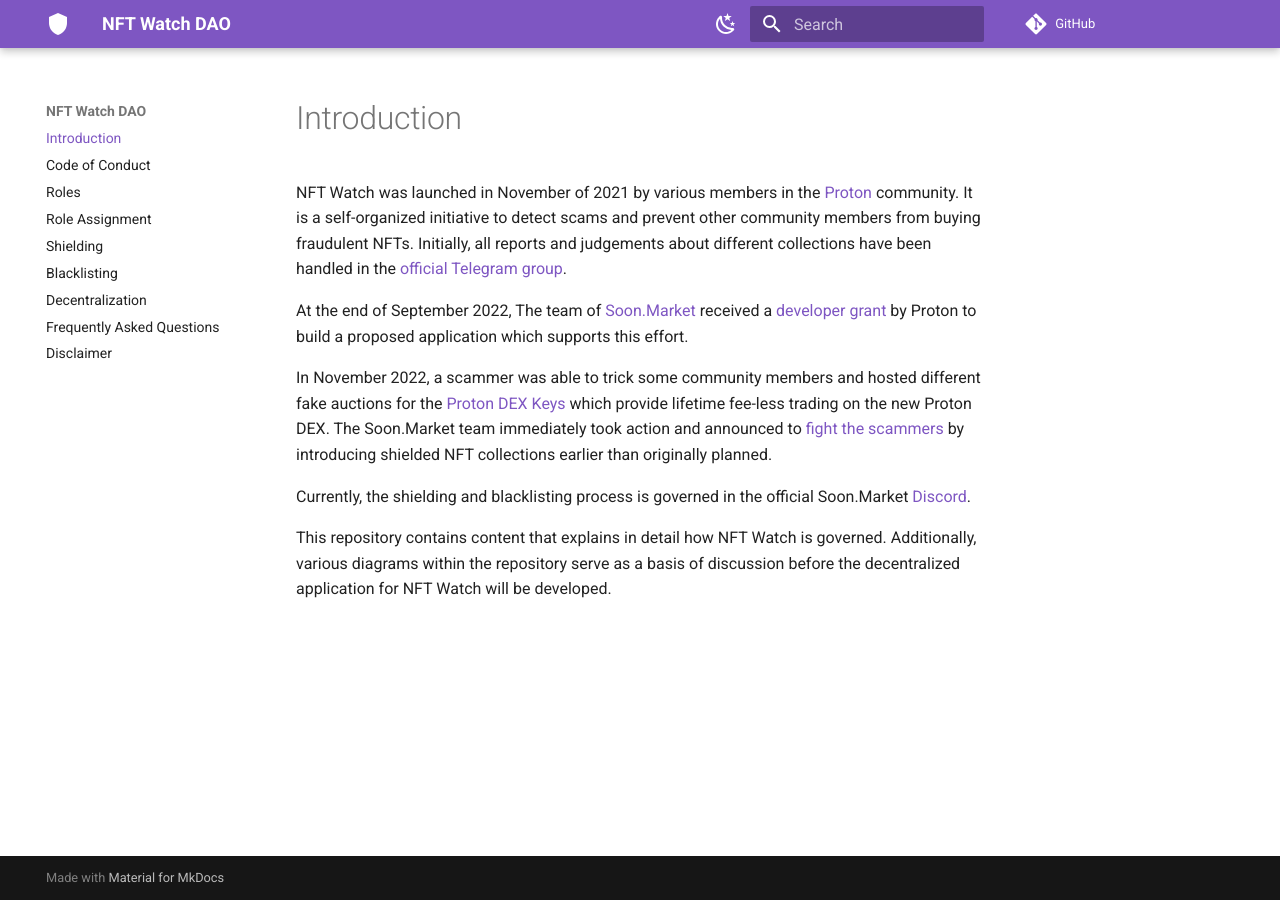
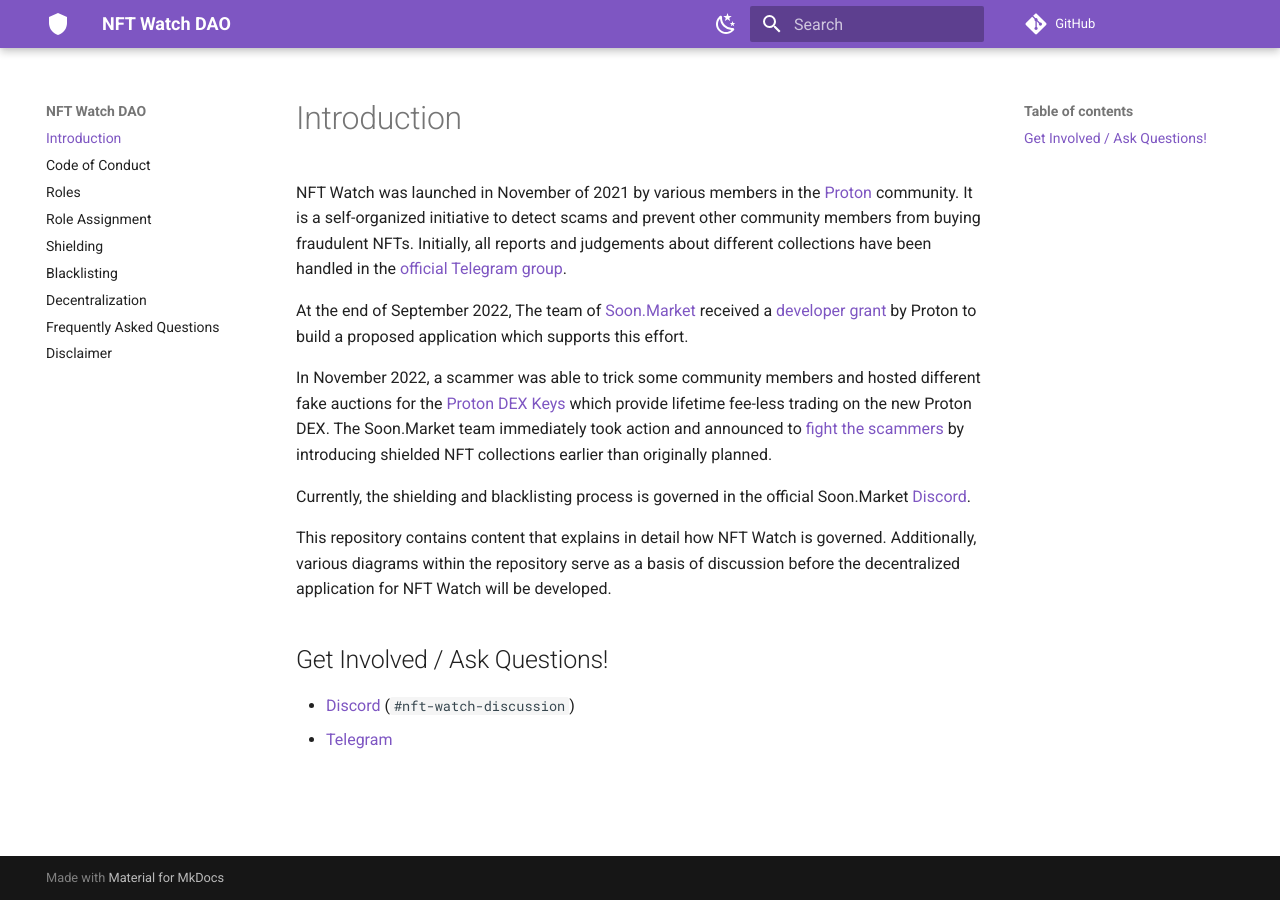
Before and after one commit to kryptokrauts/nft-watch-dao, an MkDocs documentation site: the page built from docs/index.md, in a window 1280 px wide. Built offline with MkDocs 1.6.1 and Material for MkDocs 9.7.7, drawn with Linux system fonts in a browser that asks for light colours; comment, search, counter and statistics services are not loaded.

Commit message:
add links to get involved and join the discussion

```diff
--- a/docs/index.md
+++ b/docs/index.md
@@ -9,3 +9,8 @@
 Currently, the shielding and blacklisting process is governed in the official Soon.Market [Discord](https://discord.gg/KtVVaYy6b3).
 
 This repository contains content that explains in detail how NFT Watch is governed. Additionally, various diagrams within the repository serve as a basis of discussion before the decentralized application for NFT Watch will be developed.
+
+## Get Involved / Ask Questions!
+
+- [Discord](https://discord.gg/KtVVaYy6b3) (`#nft-watch-discussion`)
+- [Telegram](https://t.me/protonnftwatch)
```
Also changed, not shown: README.md (+5 -0 lines).
